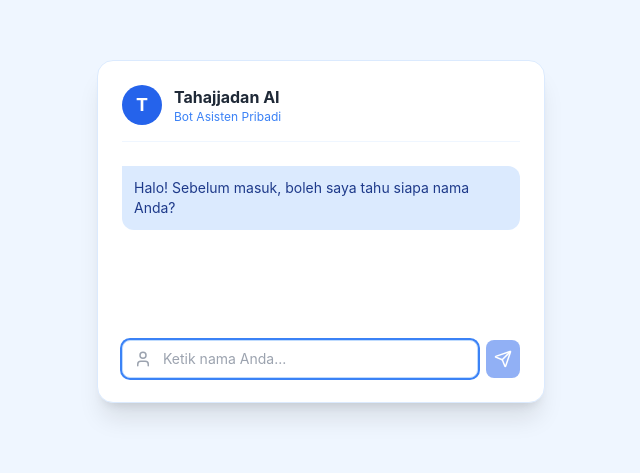
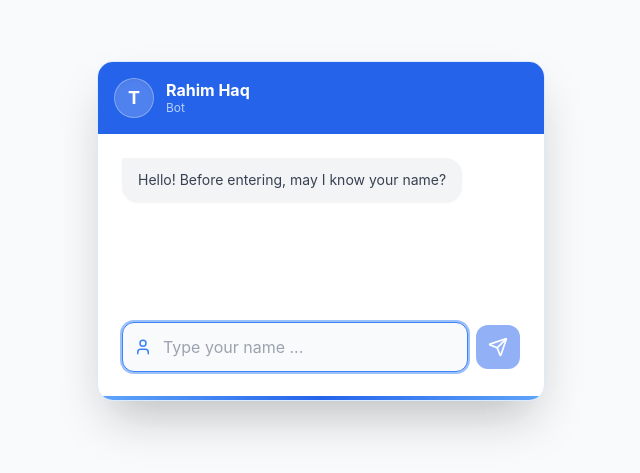
Before and after one commit to rahimhaq/portfolio-tahajjadan, a React (Vite) app: page / in a window 1280 px wide. Shown: the part 169-642 px from the top of the page, without its empty margins (319-959 px from the left). Built offline with nearby package versions, Linux system fonts and the light colour scheme.

Commit message:
Fix UI : IntroGate (Bot)

```diff
--- a/src/components/IntroGate.jsx
+++ b/src/components/IntroGate.jsx
@@ -1,19 +1,18 @@
-import React, { useState, useEffect } from "react";
+import React, { useState } from "react";
 import { motion } from "framer-motion";
 import { Send, User } from "lucide-react";
 
 const IntroGate = ({ onComplete }) => {
   const [name, setName] = useState("");
-
-  // State untuk tahapan percakapan (0: Bot nanya, 1: User jawab, 2: Salam kenal)
+  // State: 0 = Bot Nanya, 2 = Salam & Selesai
   const [step, setStep] = useState(0);
-
 
   const handleSubmit = (e) => {
     e.preventDefault();
     if (name.trim()) {
       setStep(2); // Pindah ke tahap salam
-      // Tunggu 2 detik untuk membaca salam, lalu masuk ke portofolio
+
+      // Tunggu 2 detik lalu buka gerbang
       setTimeout(() => {
         onComplete(name);
       }, 2000);
@@ -21,40 +20,50 @@ const IntroGate = ({ onComplete }) => {
   };
 
   return (
-    <div className="fixed inset-0 z-50 flex items-center justify-center bg-blue-50/95 backdrop-blur-sm">
-      <div className="w-full max-w-md p-6 bg-white rounded-2xl shadow-xl border border-blue-100">
+    // Z-INDEX ditingkatkan ke 100 agar menutupi Navbar (z-50)
+    <div className="fixed inset-0 z-[100] flex items-center justify-center bg-slate-50/95 backdrop-blur-sm px-4">
+
+      {/* Container: w-full tapi dibatasi max-w-md, responsif di HP */}
+      <motion.div
+        initial={{ scale: 0.9, opacity: 0 }}
+        animate={{ scale: 1, opacity: 1 }}
+        className="w-full max-w-md bg-white rounded-2xl shadow-2xl border border-blue-100 overflow-hidden"
+      >
+
         {/* Header Chat */}
-        <div className="flex items-center gap-3 mb-6 border-b border-blue-50 pb-4">
-          <div className="w-10 h-10 rounded-full bg-blue-600 flex items-center justify-center text-white">
+        <div className="bg-blue-600 p-4 flex items-center gap-3">
+          <div className="w-10 h-10 rounded-full bg-white/20 backdrop-blur-md flex items-center justify-center text-white border border-white/30 shadow-inner">
             <span className="font-bold text-lg">T</span>
           </div>
           <div>
-            <h3 className="font-bold text-gray-800">Tahajjadan AI</h3>
-            <p className="text-xs text-blue-500">Bot Asisten Pribadi</p>
+            <h3 className="font-bold text-white leading-tight">Rahim Haq</h3>
+            <p className="text-xs text-blue-100/80">Bot</p>
           </div>
         </div>
 
+        <div className="p-6">
           {/* Area Percakapan */}
-        <div className="space-y-4 min-h-[150px]">
+          <div className="space-y-4 min-h-[140px]">
+
             {/* Pesan Bot Pertama */}
             <motion.div
-            initial={{ opacity: 0, y: 10 }}
-            animate={{ opacity: 1, y: 0 }}
+              initial={{ opacity: 0, x: -20 }}
+              animate={{ opacity: 1, x: 0 }}
               className="flex gap-3"
             >
-            <div className="p-3 rounded-tr-xl rounded-bl-xl rounded-br-xl bg-blue-100 text-blue-900 text-sm">
-              Halo! Sebelum masuk, boleh saya tahu siapa nama Anda?
+              <div className="px-4 py-3 rounded-2xl rounded-tl-none bg-gray-100 text-gray-700 text-sm shadow-sm">
+                Hello! Before entering, may I know your name?
               </div>
             </motion.div>
 
             {/* Pesan User (Muncul setelah submit) */}
             {step >= 2 && (
               <motion.div
-              initial={{ opacity: 0, y: 10 }}
-              animate={{ opacity: 1, y: 0 }}
+                initial={{ opacity: 0, x: 20 }}
+                animate={{ opacity: 1, x: 0 }}
                 className="flex gap-3 justify-end"
               >
-              <div className="p-3 rounded-tl-xl rounded-bl-xl rounded-br-xl bg-blue-600 text-white text-sm">
+                <div className="px-4 py-3 rounded-2xl rounded-tr-none bg-blue-600 text-white text-sm shadow-md">
                   {name}
                 </div>
               </motion.div>
@@ -63,45 +72,57 @@ const IntroGate = ({ onComplete }) => {
             {/* Respon Terakhir Bot */}
             {step === 2 && (
               <motion.div
-              initial={{ opacity: 0, y: 10 }}
-              animate={{ opacity: 1, y: 0 }}
-              transition={{ delay: 0.5 }} // Muncul sedikit terlambat
+                initial={{ opacity: 0, x: -20 }}
+                animate={{ opacity: 1, x: 0 }}
+                transition={{ delay: 0.6 }} // Delay sedikit agar terasa natural
                 className="flex gap-3"
               >
-              <div className="p-3 rounded-tr-xl rounded-bl-xl rounded-br-xl bg-blue-100 text-blue-900 text-sm">
-                Senang berkenalan denganmu, {name}! Silakan masuk...
+                <div className="px-4 py-3 rounded-2xl rounded-tl-none bg-gray-100 text-gray-700 text-sm shadow-sm">
+                  Pleased to know you, <span className="font-bold text-blue-600">{name}</span>! Please come in...
                 </div>
               </motion.div>
             )}
           </div>
 
-        {/* Input Form (Hanya muncul jika belum selesai) */}
+          {/* Input Form */}
           {step < 2 && (
-          <form onSubmit={handleSubmit} className="mt-6 flex gap-2">
-            <div className="relative flex-1">
+            <motion.form
+              initial={{ opacity: 0 }}
+              animate={{ opacity: 1 }}
+              transition={{ delay: 0.5 }}
+              onSubmit={handleSubmit}
+              className="mt-6 flex gap-2 items-center"
+            >
+              <div className="relative flex-1 group">
                 <User
                   size={18}
-                className="absolute left-3 top-1/2 -translate-y-1/2 text-gray-400"
+                  className="absolute left-3 top-1/2 -translate-y-1/2 text-gray-400 group-focus-within:text-blue-500 transition-colors"
                 />
                 <input
                   type="text"
                   value={name}
                   onChange={(e) => setName(e.target.value)}
-                placeholder="Ketik nama Anda..."
-                className="w-full pl-10 pr-4 py-2 border border-blue-200 rounded-lg focus:outline-none focus:ring-2 focus:ring-blue-500 text-sm"
+                  placeholder="Type your name ..."
+                  // text-base mencegah auto-zoom di iPhone
+                  className="w-full pl-10 pr-4 py-3 bg-gray-50 border border-gray-200 rounded-xl focus:outline-none focus:ring-2 focus:ring-blue-500/50 focus:border-blue-500 transition-all text-base text-gray-800 placeholder:text-gray-400"
                   autoFocus
+                  required
                 />
               </div>
               <button
                 type="submit"
                 disabled={!name.trim()}
-              className="p-2 bg-blue-600 text-white rounded-lg hover:bg-blue-700 disabled:opacity-50 transition-colors"
+                className="p-3 bg-blue-600 text-white rounded-xl hover:bg-blue-700 disabled:opacity-50 disabled:cursor-not-allowed hover:shadow-lg hover:shadow-blue-200 transition-all active:scale-95"
               >
-              <Send size={18} />
+                <Send size={20} />
               </button>
-          </form>
+            </motion.form>
           )}
         </div>
+
+        {/* Footer decoration */}
+        <div className="h-1 w-full bg-gradient-to-r from-blue-400 via-blue-600 to-blue-400"></div>
+      </motion.div>
     </div>
   );
 };
```
Lines whose indentation alone changed are shown as unchanged.
